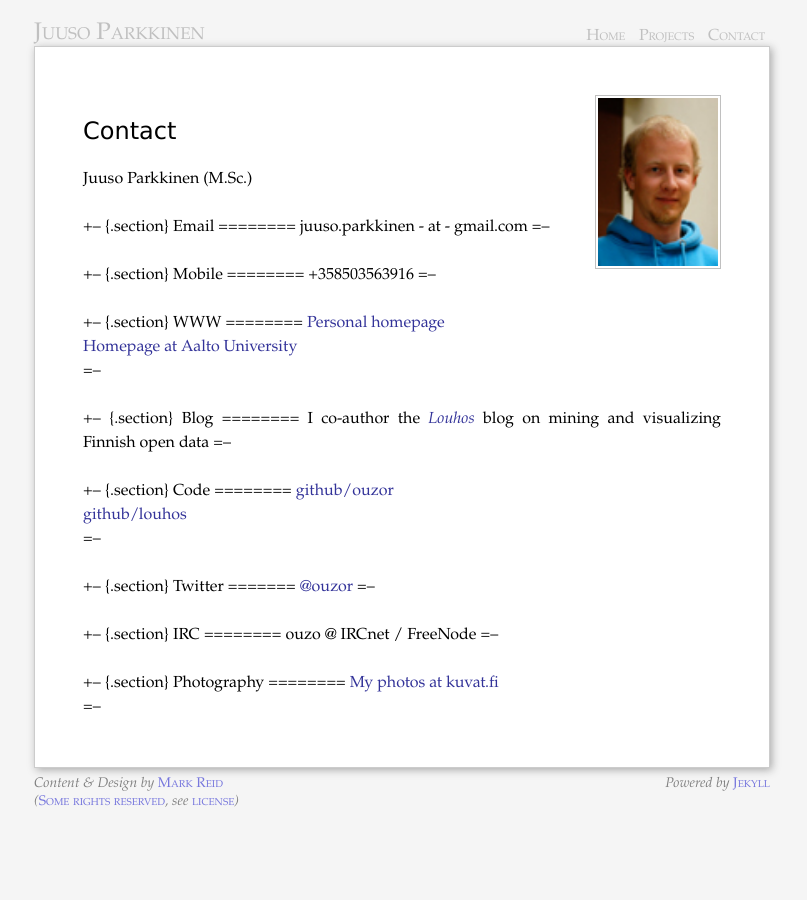
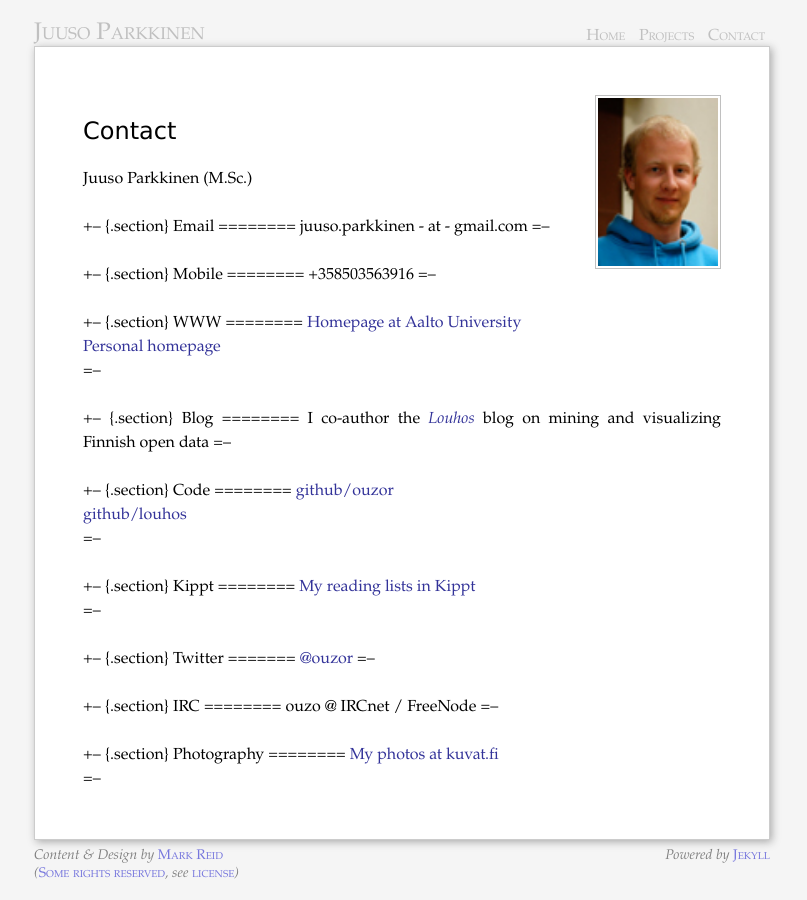
Before and after one commit to ouzor/ouzor.github.com, a Jekyll site: the page built from contact/index.markdown, in a window 1280 px wide. Shown: the whole page, without its empty margins (238-1045 px from the left). Built offline with Jekyll 4.4.1, drawn with Linux system fonts in a browser that asks for light colours; Markdown is read by kramdown in place of the engine named in the settings.

Commit message:
Added Kippt

```diff
--- a/contact/index.markdown
+++ b/contact/index.markdown
@@ -26,8 +26,8 @@ Mobile
 +--	{.section}
 WWW
 ========
+[Homepage at Aalto University](http://users.ics.aalto.fi/japarkki/)
 [Personal homepage](http://ouzor.github.com/)
-[Homepage at Aalto University](http://users.ics.aalto.fi/japarkki/)
 =--
 
 +--  {.section}
@@ -41,6 +41,13 @@ Code
 ========
 [github/ouzor](https://github.com/ouzor)
 [github/louhos](https://github.com/louhos)
+=--
+
+
++--  {.section}
+Kippt
+========
+[My reading lists in Kippt](https://kippt.com/ouzor)
 =--
 
 +--	{.section}
```
